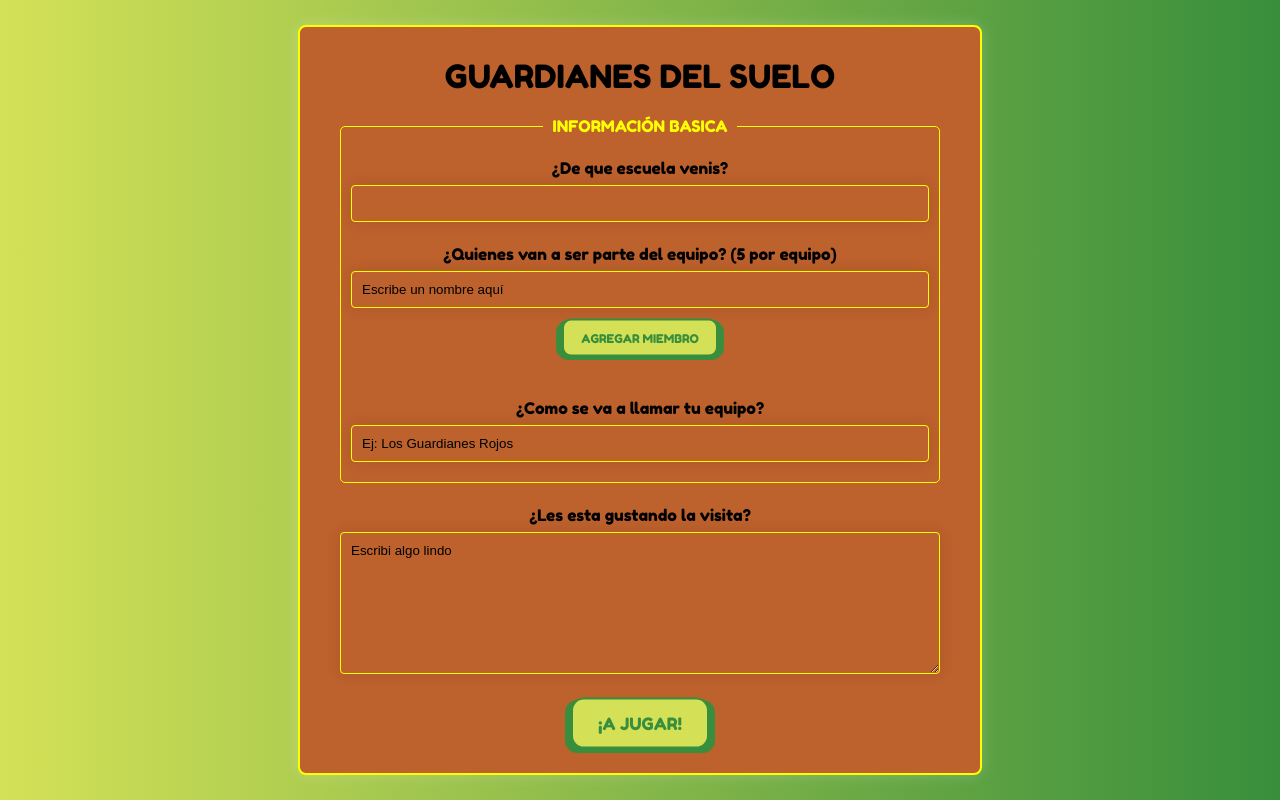
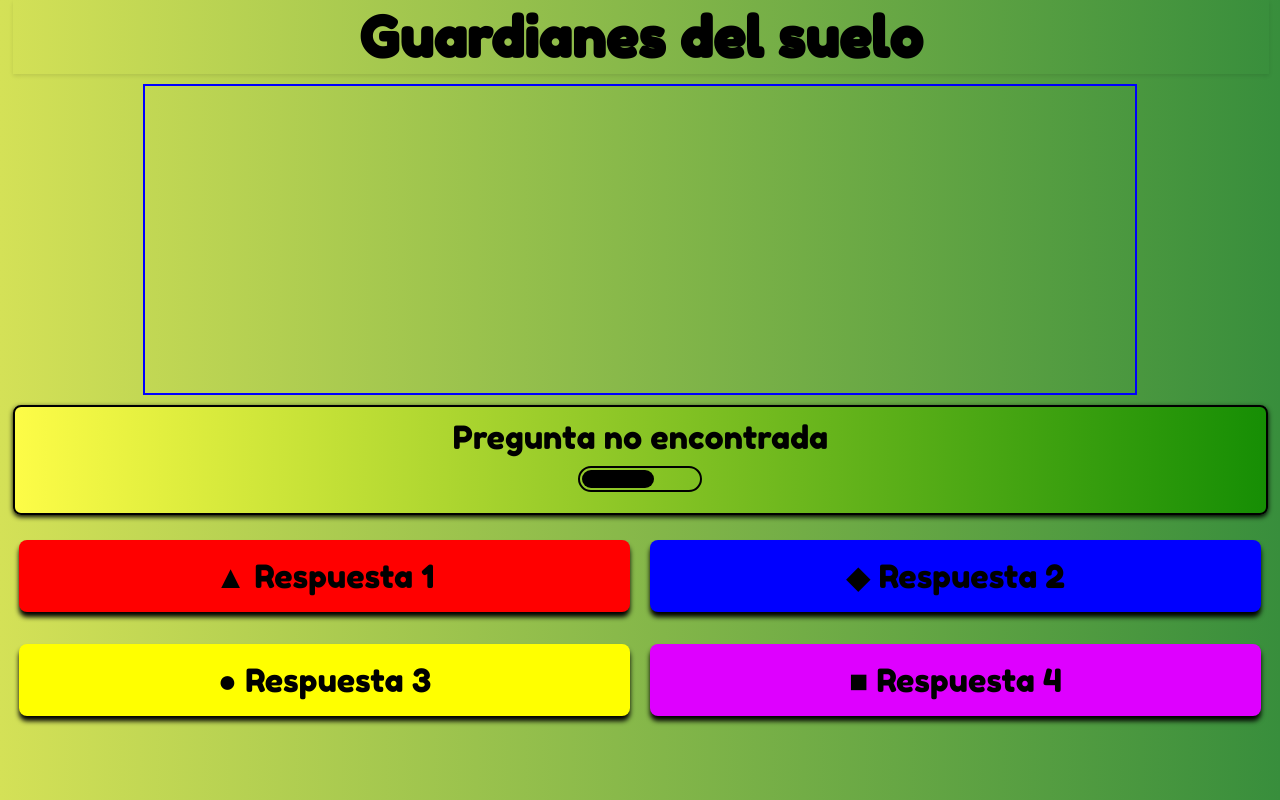
Before and after one commit to tobiasrojas04/JUEGO-INTA, a React (Vite) app: page /game/1 in a window 1280 px wide. Built offline with nearby package versions, Linux system fonts and the light colour scheme.

Commit message:
Añadí como componente la interfaz de juego

```diff
--- a/package.json
+++ b/package.json
@@ -12,7 +12,8 @@
   "dependencies": {
     "prop-types": "^15.8.1",
     "react": "^18.3.1",
-    "react-dom": "^18.3.1"
+    "react-dom": "^18.3.1",
+    "react-router-dom": "^6.26.1"
   },
   "devDependencies": {
     "@eslint/js": "^9.9.0",
--- a/src/App.jsx
+++ b/src/App.jsx
@@ -1,8 +1,11 @@
+// App.jsx
 import { useState, useEffect } from 'react';
+import { BrowserRouter as Router, Route, Routes } from 'react-router-dom';
 import Welcome from './components/pages/1- Welcome/Welcome';
 import Collaboration from './components/pages/2- Collaboration/Collaboration';
 import PlayerForm from './components/pages/3- PlayerForm/PlayerForm';
 import QuestionCategory from './components/pages/4- QuestionCategory/QuestionCategory';
+import GameInterface from './components/pages/5- GameInterface/GameInterface'; // Asegúrate de importar correctamente
 
 const App = () => {
   const [currentScreen, setCurrentScreen] = useState(0);
@@ -30,16 +33,21 @@ const App = () => {
       case 2:
         return <PlayerForm onNextScreen={handleNextScreen} />;
       case 3:
-        return <QuestionCategory />
+        return <QuestionCategory />;
       default:
         return <div>Final</div>; // Puedes cambiar esto para manejar lo que pasa después de la última pantalla
     }
   };
 
   return (
-    <div className="App">
-      {renderScreen()}
-    </div>
+    <Router>
+      <div className="App">
+        <Routes>
+          <Route path="/" element={renderScreen()} />
+          <Route path="/game/:category" element={<GameInterface />} />
+        </Routes>
+      </div>
+    </Router>
   );
 };
 
--- a/src/assets/styles/global.css
+++ b/src/assets/styles/global.css
@@ -1,8 +1,9 @@
+@import url('https://fonts.googleapis.com/css2?family=Fredoka+One&display=swap');
 body {
     margin: 0;
+    padding: 0;
     display: flex;
-    align-items: center;
-    justify-content: center;
     min-height: 100vh;
     background: linear-gradient(to right, #D4E157, #388E3C);
+    align-items: center;
 }
--- a/src/components/pages/1- Welcome/Welcome.css
+++ b/src/components/pages/1- Welcome/Welcome.css
@@ -1,9 +1,5 @@
-body {
-    padding: 0;
-    background-color: var(--background, #f0f0f0);
-}
-
 .container {
+    justify-content: center;
     display: flex;
     align-items: center;
     justify-content: center;
@@ -49,8 +45,6 @@ body {
     border-radius: 50%;
 }
 
-
-
 /* Responsive styles */
 @media (max-width: 600px) {
     .welcome-box {
--- a/src/components/pages/3- PlayerForm/PlayerForm.css
+++ b/src/components/pages/3- PlayerForm/PlayerForm.css
@@ -4,7 +4,12 @@ body {
 }
 
 form {
+    position: absolute;
+    top: 50%;
+    left: 50%;
+    transform: translate(-50%, -50%);
     background-color: #bd612d;
+    justify-content: center;
     text-align: center;
     padding: 20px 20px;
     width: 90%;
--- a/src/components/pages/3- PlayerForm/PlayerForm.jsx
+++ b/src/components/pages/3- PlayerForm/PlayerForm.jsx
@@ -23,6 +23,7 @@ const PlayerForm = ({ onNextScreen }) => {
     };
 
     return (
+        <div className='form-container'>
             <form onSubmit={handleSubmit}>
                 <h2 className="form_subtitle">Guardianes del suelo</h2>
 
@@ -71,6 +72,7 @@ const PlayerForm = ({ onNextScreen }) => {
                     <span className="button_top">¡A JUGAR!</span>
                 </button>
             </form>
+        </div>
     );
 };
 
--- a/src/components/pages/4- QuestionCategory/QuestionCategory.jsx
+++ b/src/components/pages/4- QuestionCategory/QuestionCategory.jsx
@@ -1,40 +1,67 @@
+import { useNavigate } from 'react-router-dom';
 import './QuestionCategory.css';
 
 const QuestionCategory = () => {
+  const navigate = useNavigate();
+
+  const handleCategoryClick = (category) => {
+    navigate(`/game/${category}`);
+  };
+
   return (
     <div className="container">
       <h1 className="main-title">¿Qué categoría vas a elegir?</h1>
       <h2 className="subtitle">El suelo relacionado con:</h2>
       <div className="buttons">
-        <button className="c-button c-button--gooey cultivos">Los cultivos
+        <button
+          className="c-button c-button--gooey cultivos"
+          onClick={() => handleCategoryClick('cultivos')}
+        >
+          Los cultivos
           <div className="c-button__blobs">
             <div></div>
             <div></div>
             <div></div>
           </div>
         </button>
-        <button className="c-button c-button--gooey labranzas">Las labranzas
+        <button
+          className="c-button c-button--gooey labranzas"
+          onClick={() => handleCategoryClick('labranzas')}
+        >
+          Las labranzas
           <div className="c-button__blobs">
             <div></div>
             <div></div>
             <div></div>
           </div>
         </button>
-        <button className="c-button c-button--gooey vacas">Las vacas
+        <button
+          className="c-button c-button--gooey vacas"
+          onClick={() => handleCategoryClick('vacas')}
+        >
+          Las vacas
           <div className="c-button__blobs">
             <div></div>
             <div></div>
             <div></div>
           </div>
         </button>
-        <button className="c-button c-button--gooey microorganismos">Los microorganismos
+        <button
+          className="c-button c-button--gooey microorganismos"
+          onClick={() => handleCategoryClick('microorganismos')}
+        >
+          Los microorganismos
           <div className="c-button__blobs">
             <div></div>
             <div></div>
             <div></div>
           </div>
         </button>
-        <button className="c-button c-button--gooey origen">Su origen
+        <button
+          className="c-button c-button--gooey origen"
+          onClick={() => handleCategoryClick('origen')}
+        >
+          Su origen
           <div className="c-button__blobs">
             <div></div>
             <div></div>
--- /dev/null
+++ b/src/components/pages/5- GameInterface/GameInterface.css
@@ -0,0 +1,201 @@
+@import url('https://fonts.googleapis.com/css2?family=Fredoka+One&display=swap');
+
+/* Estilos generales */
+body {
+    font-family: 'Fredoka One', sans-serif;
+}
+
+.interface-container {
+    width: 98vw;
+    height: 1vh;
+
+}
+/* Estilos del encabezado */
+.header {
+    width: 100%;
+    align-items: center;
+    text-align: center;
+    justify-content: space-between;
+    padding: 1px;
+    display: flex;
+    background-color: transparent;
+    box-shadow: 0 2px 4px rgba(0, 0, 0, 0.1);
+}
+
+.header h1 {
+    margin: auto;
+    padding: 2px;
+    font-size: 1.5rem;
+}
+
+/* Contenedor de imagen */
+.image-container {
+    margin: auto;
+    border: 2px solid blue;
+    width: 55%;
+    height: 80%;
+    padding: 12%;
+    margin-top: 10px;
+}
+
+/* Contenedor de interfaz inferior */
+.game-container {
+    box-sizing: border-box;
+    margin: auto;
+    width: 100%;
+    height: 35vh;
+    margin-bottom: 5px;
+    margin-top: 10px;
+}
+
+/* Contenedor de pregunta + barra  #10c10b*/
+.question-container {
+    border: 2px solid black;
+    background: linear-gradient(to right, #FDFC47, #168e04 );
+    padding: 11px;
+    width: 98%;
+    height: 30%;
+    text-align: center;
+    margin: auto;
+    box-shadow: 0 2px 5px black;
+    margin-bottom: 1%;
+    border-radius: 8px;
+}
+
+.question-number {
+    font-size: 2rem;
+    margin-bottom: 10px;
+}
+
+.question-text {
+    font-size: 1.27rem;
+}
+
+.downloading-bar {
+        width: 120px;
+        height: 22px;
+        border-radius: 20px;
+        color: black;
+        border: 2px solid;
+        position: relative;
+        margin: auto;
+        margin-top: 0.7%;
+}
+
+.downloading-bar::before {
+        content: "";
+        position: absolute;
+        margin: 2px;
+        inset: 0 100% 0 0;
+        border-radius: inherit;
+        background: black;
+        animation: p6 15s infinite;
+}
+
+@keyframes p6 {
+    100% {
+    inset: 0
+    }
+}
+
+/* Contenedor de las respuestas */
+.answers-container {
+    text-align: center;
+    display: grid;
+    grid-template-columns: 1fr;
+    gap: 10px;
+    width: 99%;
+    height: 60%;
+    margin: auto;
+    box-sizing: border-box;
+}
+
+.answer-btn {
+    font-family: 'Fredoka One';
+    border: none;
+    box-sizing: border-box;
+    box-shadow: 0 5px 5px black;
+    padding: 2.7%;
+    font-size: 1.25rem;
+    border-radius: 8px;
+    cursor: pointer;
+    transition: background-color 0.3s;
+}
+
+.answer-btn:hover {
+    border: 3px solid #41ff00;
+    box-sizing: border-box;
+
+}
+
+.o1 {
+    background-color: red;
+}
+
+.o2 {
+    background-color: blue;
+}
+
+.o3 {
+    background-color: yellow;
+}
+
+.o4 {
+    background-color: #de00ff;
+}
+
+/* Media Queries para diseño responsivo */
+@media (min-width: 600px) {
+    .answers-container {
+        grid-template-columns: 1fr 1fr;
+        gap: 20px;
+    }
+
+    .header h1 {
+        font-size: 2.5rem;
+    }
+
+    .question-text {
+        font-size: 1.5rem;
+    }
+
+    .answer-btn {
+        font-size: 1.5rem;
+    }
+}
+
+@media (min-width: 900px) {
+    .header h1 {
+        font-size: 3rem;
+    }
+
+    .question-number {
+        font-size: 3rem;
+    }
+
+    .question-text {
+        font-size: 1.75rem;
+    }
+
+    .answer-btn {
+        font-size: 1.75rem;
+    }
+}
+
+@media (min-width: 1200px) {
+    .header h1 {
+        font-size: 3.5rem;
+    }
+
+    .question-number {
+        font-size: 3.5rem;
+    }
+
+    .question-text {
+        font-size: 2rem;
+    }
+
+    .answer-btn {
+        font-size: 2rem;
+    }
+}
--- /dev/null
+++ b/src/components/pages/5- GameInterface/GameInterface.jsx
@@ -0,0 +1,39 @@
+// GameInterface.jsx
+import { useParams } from 'react-router-dom';
+import './GameInterface.css';
+
+const questions = {
+  cultivos: '¿Qué propiedades tiene la tierra para los cultivos?',
+  labranzas: '¿Cómo afectan las labranzas al suelo?',
+  vacas: '¿Cómo contribuyen las vacas al suelo?',
+  microorganismos: '¿Cuál es el rol de los microorganismos en el suelo?',
+  origen: '¿Cuál es el origen del suelo?'
+};
+
+const GameInterface = () => {
+  const { category } = useParams();
+  const questionText = questions[category] || 'Pregunta no encontrada';
+
+  return (
+    <div className='interface-container'>
+      <header className="header">
+        <h1>Guardianes del suelo</h1>
+      </header>
+      <div className="image-container"></div>
+      <main className="game-container">
+        <section className="question-container">
+          <div className="question-text">{questionText}</div>
+          <div className="downloading-bar"></div>
+        </section>
+        <section className="answers-container">
+          <button className="answer-btn o1">▲ Respuesta 1</button>
+          <button className="answer-btn o2">◆ Respuesta 2</button>
+          <button className="answer-btn o3">● Respuesta 3</button>
+          <button className="answer-btn o4">■ Respuesta 4</button>
+        </section>
+      </main>
+    </div>
+  );
+};
+
+export default GameInterface;
--- a/src/main.jsx
+++ b/src/main.jsx
@@ -2,6 +2,7 @@ import { StrictMode } from 'react'
 import { createRoot } from 'react-dom/client'
 import App from './App.jsx'
 import './assets/styles/global.css'
+
 
 createRoot(document.getElementById('root')).render(
   <StrictMode>
```
Also changed, not shown: 1 other file (tests, documents, lock files or other folders). Lines whose indentation alone changed are shown as unchanged.
